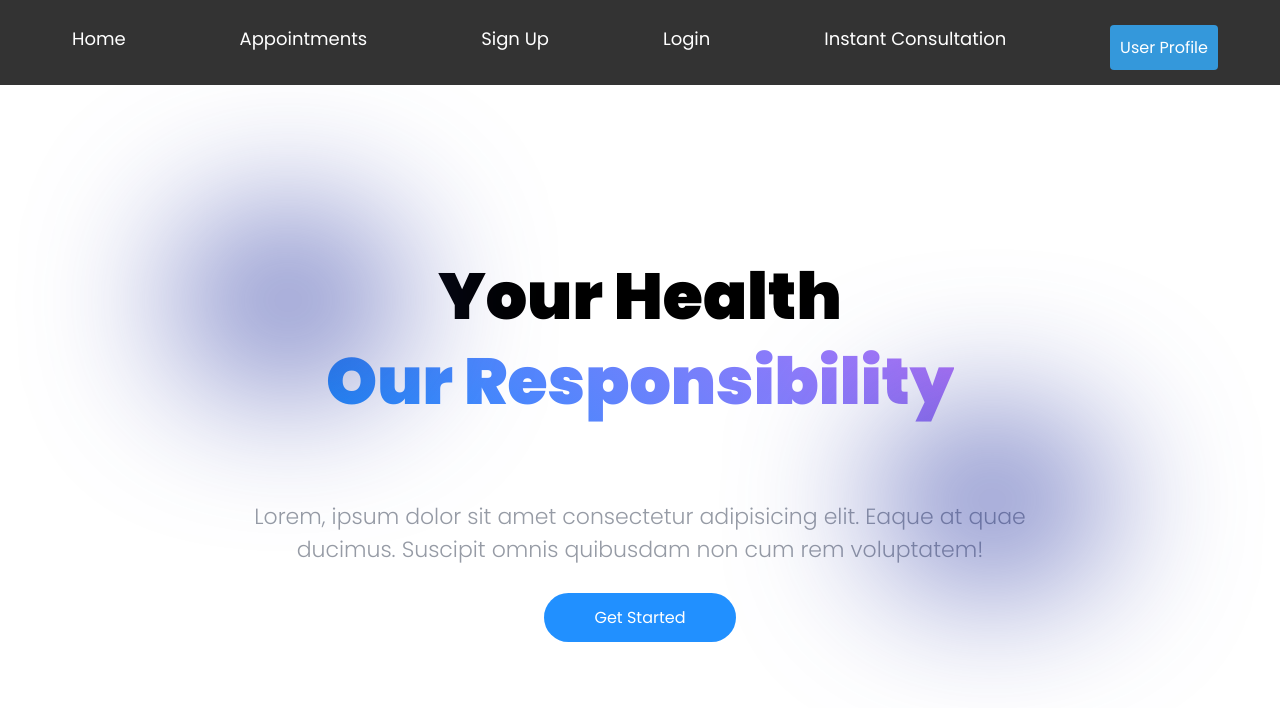
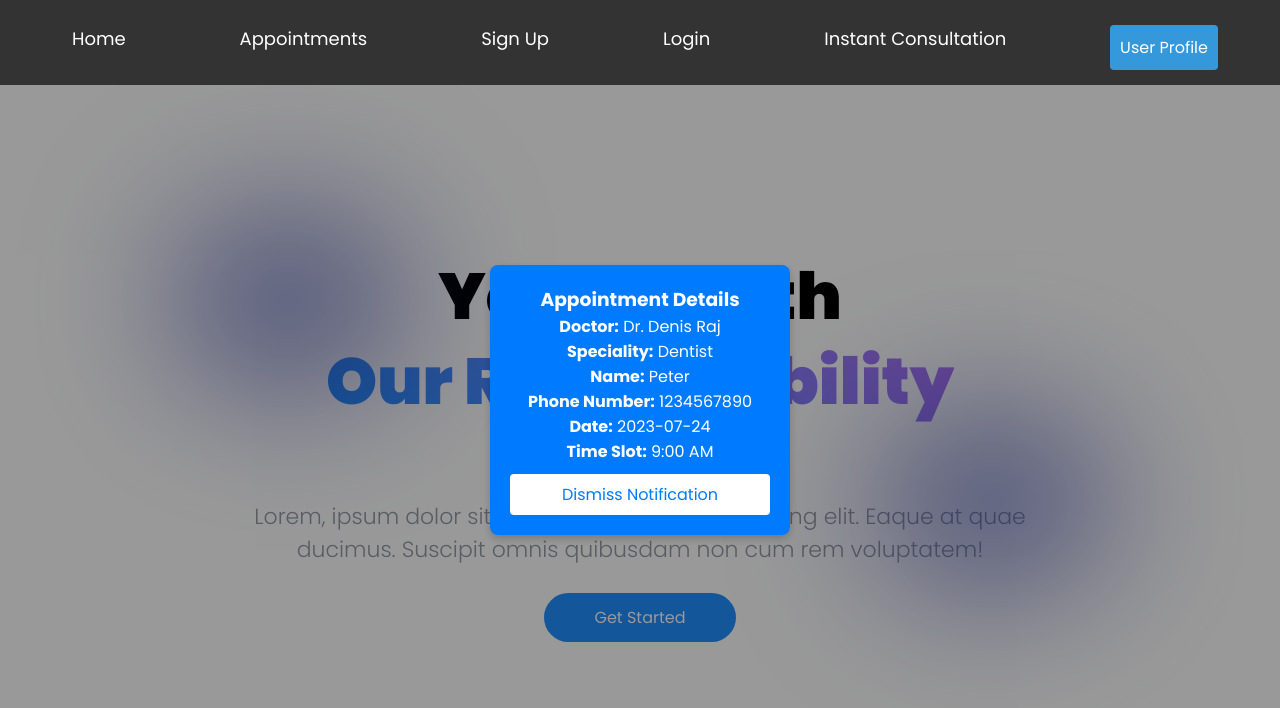
Before and after one commit to cbadabili/test_med_app, a React (Create React App) app: page / in a window 1280 px wide. Shown: the top 708 px of the page. Built offline with nearby package versions, Linux system fonts and the light colour scheme.

Commit message:
Nofications added

```diff
--- a/package.json
+++ b/package.json
@@ -8,7 +8,7 @@
     "@testing-library/user-event": "^13.5.0",
     "react": "^18.3.1",
     "react-dom": "^18.3.1",
-    "react-router-dom": "^6.27.0",
+    "react-router-dom": "^6.28.0",
     "react-scripts": "5.0.1",
     "reactjs-popup": "^2.0.6",
     "web-vitals": "^2.1.4"
--- a/src/App.js
+++ b/src/App.js
@@ -10,21 +10,17 @@ import Login from './Components/Login/Login';
 import InstantConsultation from './Components/InstantConsultation/InstantConsultation';
 import ProfileCard from './Components/ProfileCard/ProfileCard';
 import ReportsLayout from './Components/ReportsLayout/ReportsLayout';
+import Notification from './Components/Notification/Notification';
 
 function App() {
-  // Render the main App component
-  const userDetails = {
-        name: "John Doe",
-        email: "john@example.com",
-        phone: "123-456-7890",
-        picture: "/default_avatar.png"
-    };
 
   return (
     <div className="App">
         {/* Set up BrowserRouter for routing */}
         <BrowserRouter>
-          {/* Display the Navbar component */}
+            <div>
+                <Notification /> {/* Place Notification in a separate div */}
+            </div>
             <Navbar/>
             {/* Set up the Routes for different pages */}
             <Routes>
@@ -32,7 +28,7 @@ function App() {
                 <Route path="/signup" element={<Sign_Up />} />
                 <Route path="/login" element={<Login />} />
                 <Route path="/instant-consultation" element={<InstantConsultation />} />
-            <Route path="/profile" element={<ProfileCard user={userDetails} />} />
+                <Route path="/profile" element={<ProfileCard />} />
                 <Route path="/reports" element={<ReportsLayout />} />
             </Routes>
         </BrowserRouter>
--- /dev/null
+++ b/src/Components/Notification/Notification.css
@@ -0,0 +1,43 @@
+/* Notification.css */
+
+.notification-overlay {
+    position: fixed;
+    top: 0;
+    right: 0;
+    width: 100%;
+    height: 100%;
+    display: flex;
+    align-items: center;
+    justify-content: center;
+    background: rgba(0, 0, 0, 0.4); /* Semi-transparent background for overlay */
+    z-index: 1000; /* Ensure it's on top of other elements */
+  }
+
+  .notification-content {
+    background: #007bff; /* Blue background */
+    color: white;
+    padding: 20px;
+    border-radius: 8px;
+    width: 300px;
+    text-align: center;
+    box-shadow: 0px 4px 8px rgba(0, 0, 0, 0.2);
+  }
+
+  .notification-content h3 {
+    margin-top: 0;
+  }
+
+  .notification-content button {
+    margin-top: 10px;
+    padding: 8px 16px;
+    background-color: white;
+    color: #007bff;
+    border: none;
+    border-radius: 4px;
+    cursor: pointer;
+  }
+
+  .notification-content button:hover {
+    background-color: #0056b3;
+    color: white;
+  }
--- /dev/null
+++ b/src/Components/Notification/Notification.js
@@ -0,0 +1,41 @@
+import React, { useState } from 'react';
+import './Notification.css'; // Ensure this file has the CSS for positioning and styling the notification
+
+const Notification = () => {
+  const [showNotification, setShowNotification] = useState(true);
+
+  // Hardcoded appointment data
+  const appointmentData = {
+    doctorName: 'Dr. Denis Raj',
+    speciality: 'Dentist',
+    patientName: 'Peter',
+    phoneNumber: '1234567890',
+    date: '2023-07-24',
+    time: '9:00 AM'
+  };
+
+  // Function to dismiss the notification
+  const dismissNotification = () => {
+    setShowNotification(false);
+  };
+
+  // Render only if showNotification is true
+  if (!showNotification) return null;
+
+  return (
+    <div className="notification-overlay">
+      <div className="notification-content">
+        <h3>Appointment Details</h3>
+        <p><strong>Doctor:</strong> {appointmentData.doctorName}</p>
+        <p><strong>Speciality:</strong> {appointmentData.speciality}</p>
+        <p><strong>Name:</strong> {appointmentData.patientName}</p>
+        <p><strong>Phone Number:</strong> {appointmentData.phoneNumber}</p>
+        <p><strong>Date:</strong> {appointmentData.date}</p>
+        <p><strong>Time Slot:</strong> {appointmentData.time}</p>
+        <button onClick={dismissNotification}>Dismiss Notification</button>
+      </div>
+    </div>
+  );
+};
+
+export default Notification;
--- a/src/Components/ProfileCard/ProfileCard.js
+++ b/src/Components/ProfileCard/ProfileCard.js
@@ -129,9 +129,9 @@ useEffect(() => {
         </form>
       ) : (
         <div className="profile-details">
-          <h2>Welcome, "Cedric"</h2>
-          <p><b>Email:</b> "cbadabili@gmail.com"</p>
-          <p><b>Phone:</b> "77888198"</p>
+          <h2>Welcome, {userDetails.name}</h2>
+          <p><b>Email:</b> {userDetails.email}</p>
+          <p><b>Phone:</b> {userDetails.phone}</p>
           <button onClick={handleEdit} className="edit-button">Edit</button>
         </div>
       )}
```
Also changed, not shown: src/Components/ReviewForm/ReviewForm.css (added, +77 -0 lines), src/Components/ReviewForm/ReviewForm.js (added, +122 -0 lines), 1 other file (tests, documents, lock files or other folders). Lines whose indentation alone changed are shown as unchanged.
